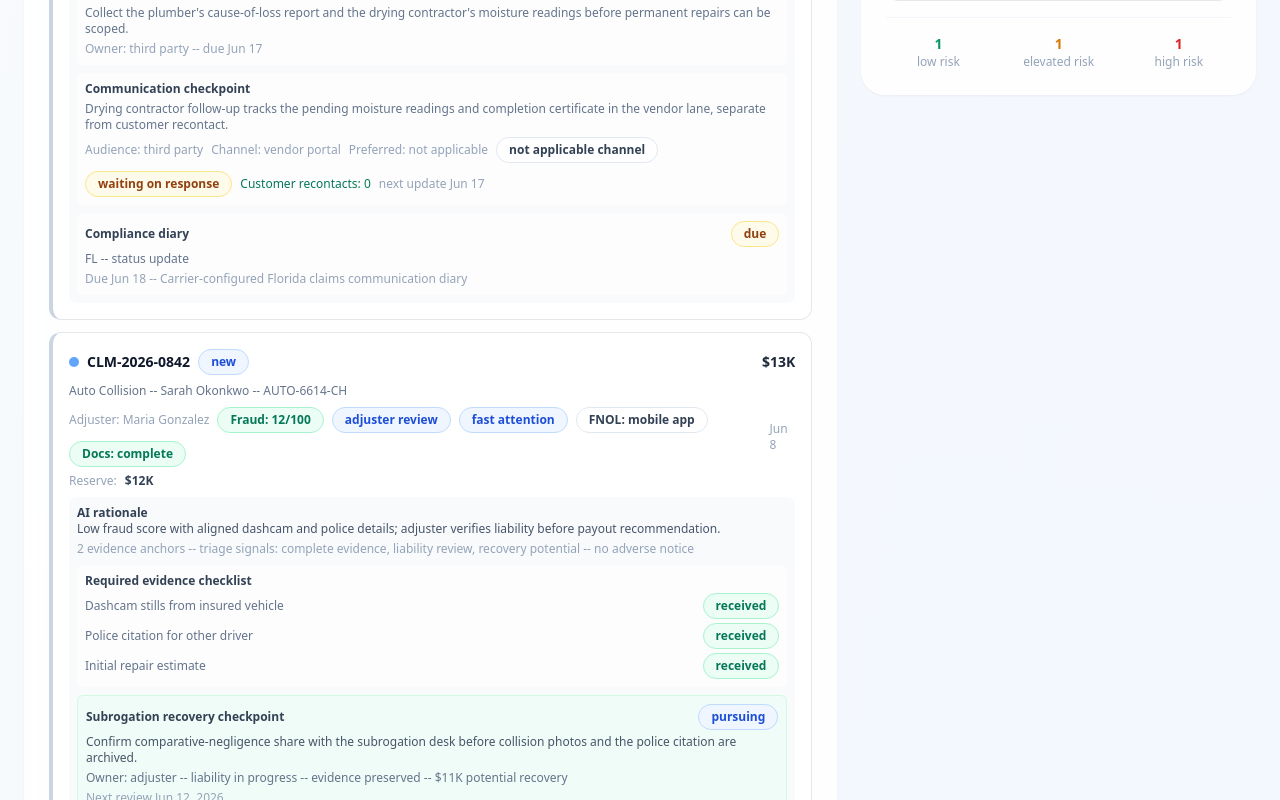
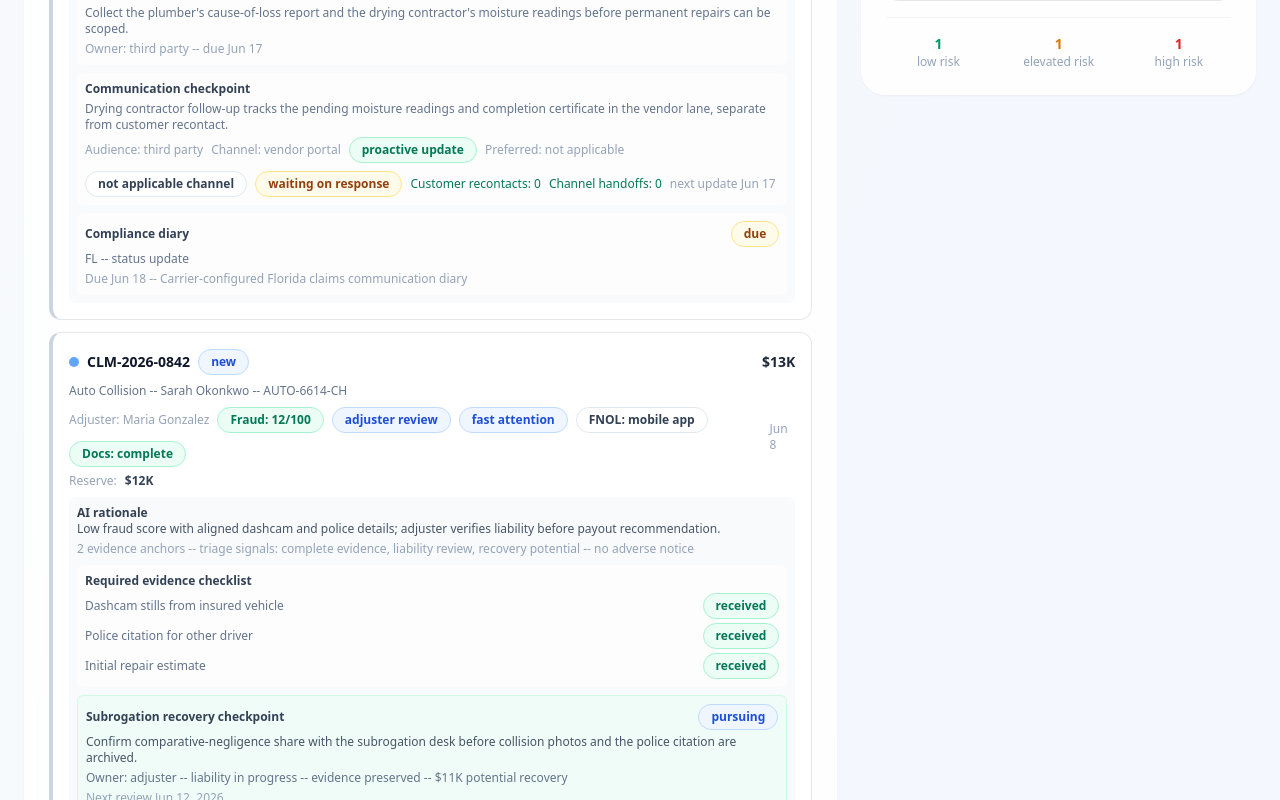
Before and after one commit to tensorgarden/insurtech-ai-platform, a Next.js app: page / in a window 1280 px wide. Shown: the part 1740-2540 px from the top of the page. Built offline with nearby package versions, Linux system fonts and the light colour scheme.

Commit message:
Track proactive claim updates

```diff
--- a/src/app/page.tsx
+++ b/src/app/page.tsx
@@ -326,6 +326,13 @@ function ClaimCard({ claim }: { claim: Claim }) {
     preferred: "green",
     alternate: "amber",
     not_applicable: "slate",
+  };
+  const communicationUpdateTone: Record<
+    Claim["communicationCheckpoint"]["updateMode"],
+    "green" | "amber"
+  > = {
+    proactive: "green",
+    on_request: "amber",
   };
   const complianceTone: Record<
     Claim["complianceCheckpoint"]["status"],
@@ -713,6 +720,9 @@ function ClaimCard({ claim }: { claim: Claim }) {
           <div className="mt-1 flex flex-wrap items-center gap-2 text-slate-400">
             <span>Audience: {claim.communicationCheckpoint.audience.split("_").join(" ")}</span>
             <span>Channel: {claim.communicationCheckpoint.channel.split("_").join(" ")}</span>
+            <Badge tone={communicationUpdateTone[claim.communicationCheckpoint.updateMode]}>
+              {claim.communicationCheckpoint.updateMode.split("_").join(" ")} update
+            </Badge>
             <span>Preferred: {claim.communicationCheckpoint.preferredChannel?.split("_").join(" ") || "not applicable"}</span>
             <Badge tone={communicationPreferenceTone[claim.communicationCheckpoint.preferenceMatch]}>
               {claim.communicationCheckpoint.preferenceMatch.split("_").join(" ")} channel
@@ -728,6 +738,15 @@ function ClaimCard({ claim }: { claim: Claim }) {
               }
             >
               Customer recontacts: {claim.communicationCheckpoint.recontactCount}
+            </span>
+            <span
+              className={
+                claim.communicationCheckpoint.channelHandoffCount > 0
+                  ? "font-medium text-amber-700"
+                  : "text-emerald-700"
+              }
+            >
+              Channel handoffs: {claim.communicationCheckpoint.channelHandoffCount}
             </span>
             {claim.communicationCheckpoint.nextDueAt && (
               <span>
--- a/src/lib/demo-data.ts
+++ b/src/lib/demo-data.ts
@@ -346,6 +346,8 @@ export const demoClaims: Claim[] = [
       nextAction: "Confirm liability decision and customer estimate match before first payout recommendation.",
     },
     communicationCheckpoint: {
+      updateMode: "proactive",
+      channelHandoffCount: 0,
       audience: "customer",
       channel: "sms",
       preferredChannel: "sms",
@@ -421,6 +423,8 @@ export const demoClaims: Claim[] = [
       nextAction: "Collect the pending restoration estimate and reconcile fire department findings with the reserve before settlement review.",
     },
     communicationCheckpoint: {
+      updateMode: "proactive",
+      channelHandoffCount: 0,
       audience: "third_party",
       channel: "vendor_portal",
       preferenceMatch: "not_applicable",
@@ -553,6 +557,8 @@ export const demoClaims: Claim[] = [
       nextAction: "Send payout confirmation and close the evidence packet after the recovery window expires.",
     },
     communicationCheckpoint: {
+      updateMode: "proactive",
+      channelHandoffCount: 0,
       audience: "customer",
       channel: "customer_portal",
       preferredChannel: "customer_portal",
@@ -618,6 +624,8 @@ export const demoClaims: Claim[] = [
       nextAction: "File the premises-safety follow-up note against the liability loss-control record.",
     },
     communicationCheckpoint: {
+      updateMode: "on_request",
+      channelHandoffCount: 1,
       audience: "customer",
       channel: "phone",
       preferredChannel: "sms",
@@ -691,6 +699,8 @@ export const demoClaims: Claim[] = [
       nextAction: "Archive police report and item-photo evidence with the scheduled-property settlement worksheet.",
     },
     communicationCheckpoint: {
+      updateMode: "proactive",
+      channelHandoffCount: 0,
       audience: "customer",
       channel: "customer_portal",
       preferredChannel: "customer_portal",
@@ -757,6 +767,8 @@ export const demoClaims: Claim[] = [
       nextAction: "Supervisor validates adverse-action notice language against policy-lapse evidence before customer notice.",
     },
     communicationCheckpoint: {
+      updateMode: "proactive",
+      channelHandoffCount: 0,
       audience: "customer",
       channel: "customer_portal",
       preferredChannel: "customer_portal",
@@ -850,6 +862,8 @@ export const demoClaims: Claim[] = [
         "Collect the plumber's cause-of-loss report and the drying contractor's moisture readings before permanent repairs can be scoped.",
     },
     communicationCheckpoint: {
+      updateMode: "proactive",
+      channelHandoffCount: 0,
       audience: "third_party",
       channel: "vendor_portal",
       preferenceMatch: "not_applicable",
--- a/src/lib/types.ts
+++ b/src/lib/types.ts
@@ -110,11 +110,15 @@ export type ClaimCommunicationStatus = "sent" | "scheduled" | "waiting_on_respon
 
 export type ClaimCommunicationPreferenceMatch = "preferred" | "alternate" | "not_applicable";
 
+export type ClaimCommunicationUpdateMode = "proactive" | "on_request";
+
 export interface ClaimCommunicationCheckpoint {
   audience: ClaimCommunicationAudience;
   channel: ClaimCommunicationChannel;
   preferredChannel?: CustomerCommunicationChannel;
   preferenceMatch: ClaimCommunicationPreferenceMatch;
+  updateMode: ClaimCommunicationUpdateMode;
+  channelHandoffCount: number;
   status: ClaimCommunicationStatus;
   recontactCount: number;
   lastSentAt?: string;
```
Also changed, not shown: 1 other file (tests, documents, lock files or other folders).
